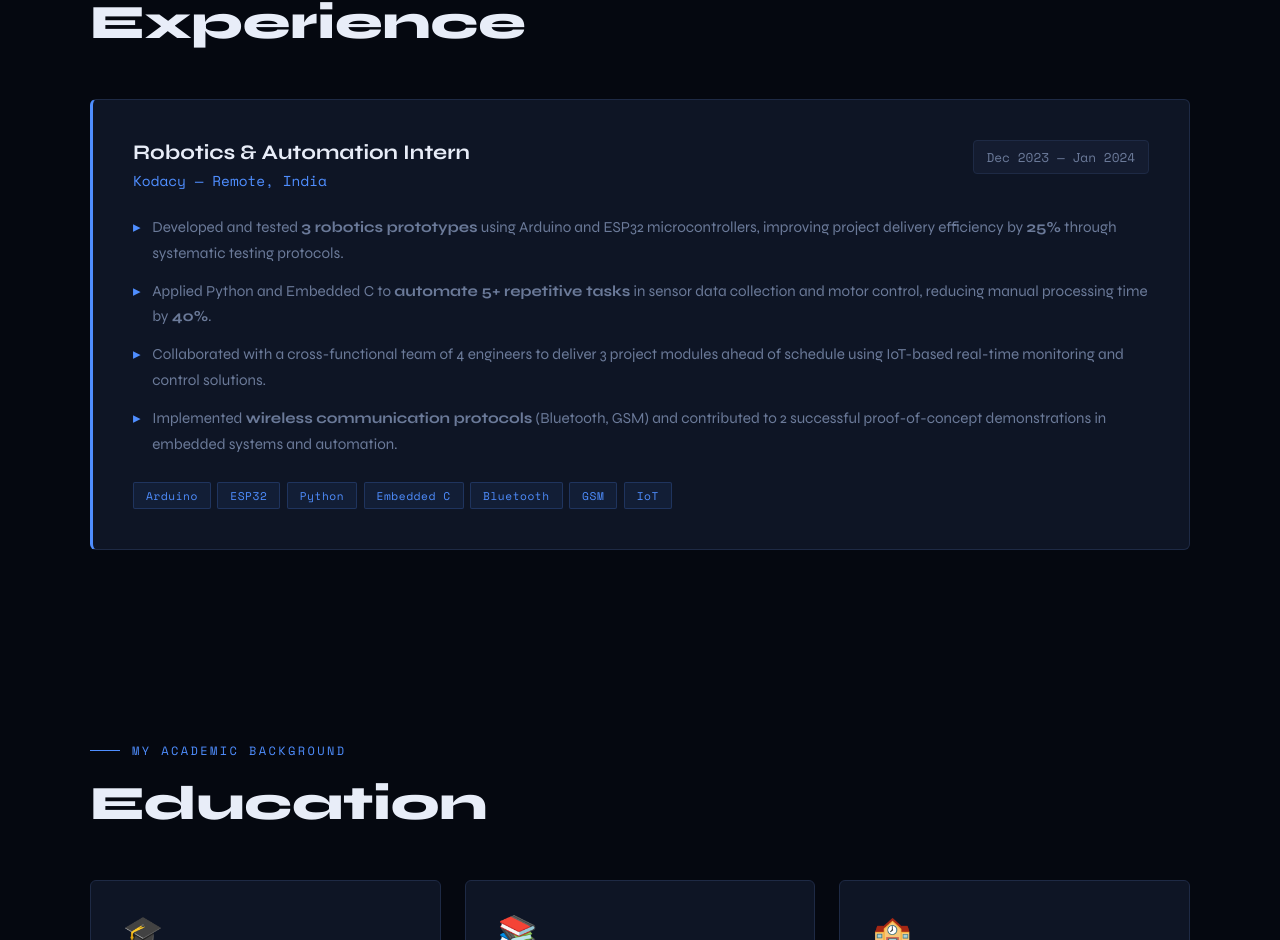
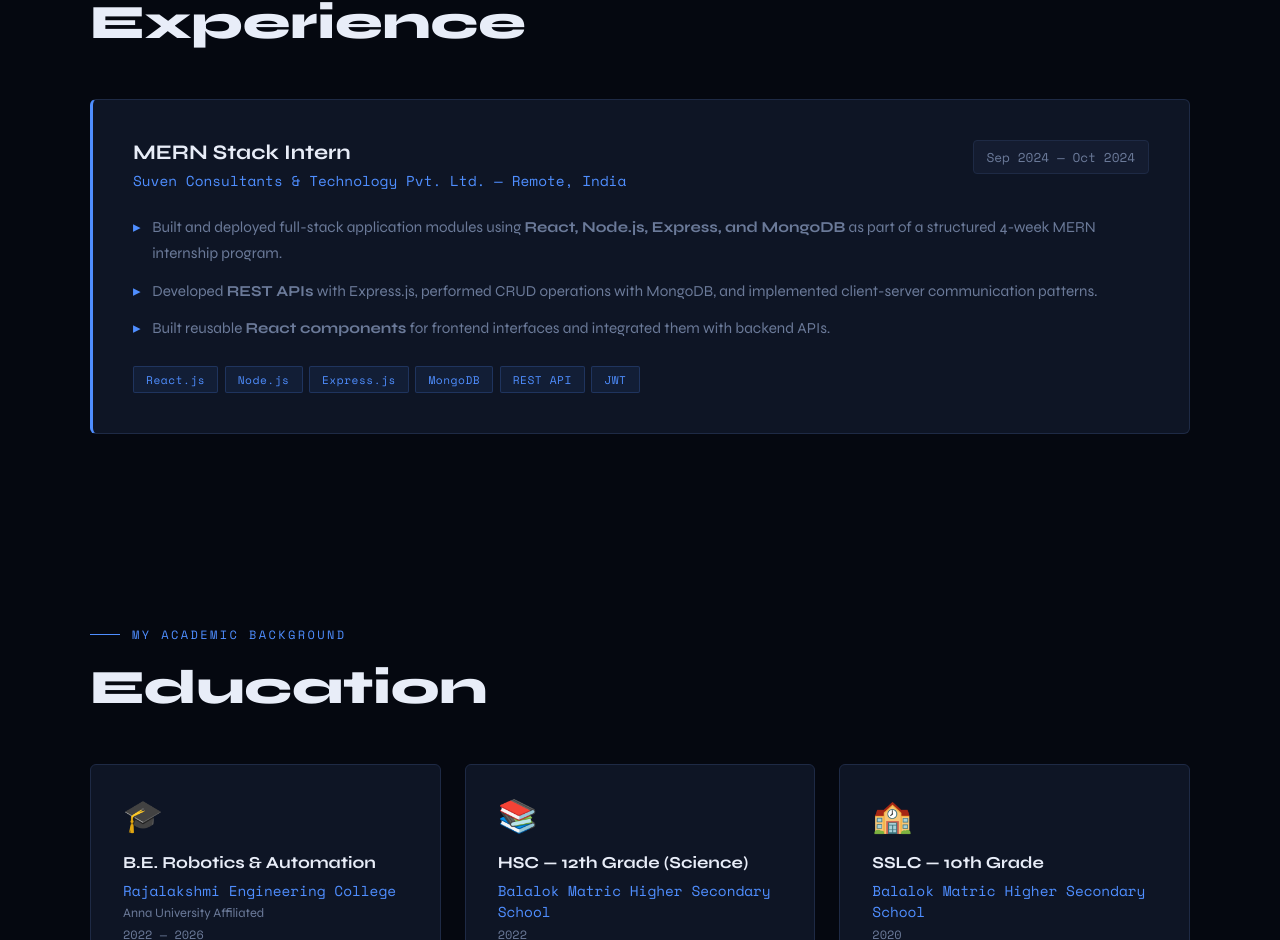
Before and after one commit to s20534175-stack/portfolio-frontend, a React (Vite) app: page / in a window 1280 px wide. Shown: the part 4007-4947 px from the top of the page. Built offline with nearby package versions, Linux system fonts and the light colour scheme; no server answers.

Commit message:
Update Experience.jsx

```diff
--- a/src/components/Experience.jsx
+++ b/src/components/Experience.jsx
@@ -9,25 +9,23 @@ export default function Experience() {
         <div className={`${styles.card} reveal`}>
           <div className={styles.header}>
             <div>
-              <div className={styles.role}>Robotics & Automation Intern</div>
-              <div className={styles.company}>Kodacy — Remote, India</div>
+              <div className={styles.role}>MERN Stack Intern</div>
+              <div className={styles.company}>Suven Consultants & Technology Pvt. Ltd. — Remote, India</div>
             </div>
-            <div className={styles.date}>Dec 2023 — Jan 2024</div>
+            <div className={styles.date}>Sep 2024 — Oct 2024</div>
           </div>
           <ul className={styles.list}>
-            <li>Developed and tested <strong>3 robotics prototypes</strong> using Arduino and ESP32 microcontrollers, improving project delivery efficiency by <strong>25%</strong> through systematic testing protocols.</li>
-            <li>Applied Python and Embedded C to <strong>automate 5+ repetitive tasks</strong> in sensor data collection and motor control, reducing manual processing time by <strong>40%</strong>.</li>
-            <li>Collaborated with a cross-functional team of 4 engineers to deliver 3 project modules ahead of schedule using IoT-based real-time monitoring and control solutions.</li>
-            <li>Implemented <strong>wireless communication protocols</strong> (Bluetooth, GSM) and contributed to 2 successful proof-of-concept demonstrations in embedded systems and automation.</li>
+            <li>Built and deployed full-stack application modules using <strong>React, Node.js, Express, and MongoDB</strong> as part of a structured 4-week MERN internship program.</li>
+            <li>Developed <strong>REST APIs</strong> with Express.js, performed CRUD operations with MongoDB, and implemented client-server communication patterns.</li>
+            <li>Built reusable <strong>React components</strong> for frontend interfaces and integrated them with backend APIs.</li>
           </ul>
           <div className={styles.tags}>
-            <span className="tag">Arduino</span>
-            <span className="tag">ESP32</span>
-            <span className="tag">Python</span>
-            <span className="tag">Embedded C</span>
-            <span className="tag">Bluetooth</span>
-            <span className="tag">GSM</span>
-            <span className="tag">IoT</span>
+            <span className="tag">React.js</span>
+            <span className="tag">Node.js</span>
+            <span className="tag">Express.js</span>
+            <span className="tag">MongoDB</span>
+            <span className="tag">REST API</span>
+            <span className="tag">JWT</span>
           </div>
         </div>
       </div>
```
